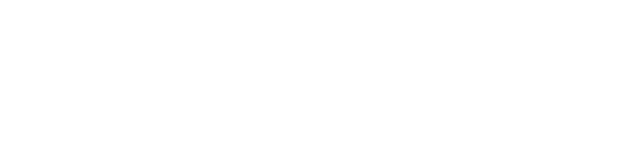
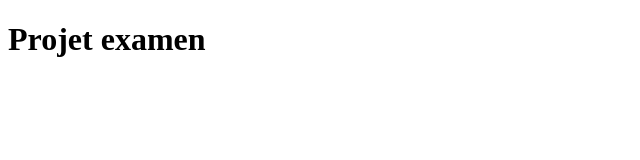
Before and after one commit to Isni-512/Projet_Examen, a plain HTML site: page index.html in a window 1280 px wide. Shown: the whole page, without its empty margins (0-640 px from the left). Drawn offline with Linux system fonts and the light colour scheme.

Commit message:
Mise à jour de index.html

```diff
--- a/index.html
+++ b/index.html
@@ -7,6 +7,6 @@
     <title>Document</title>
 </head>
 <body>
-
+    <h1>Projet examen</h1>
 </body>
 </html>
```
